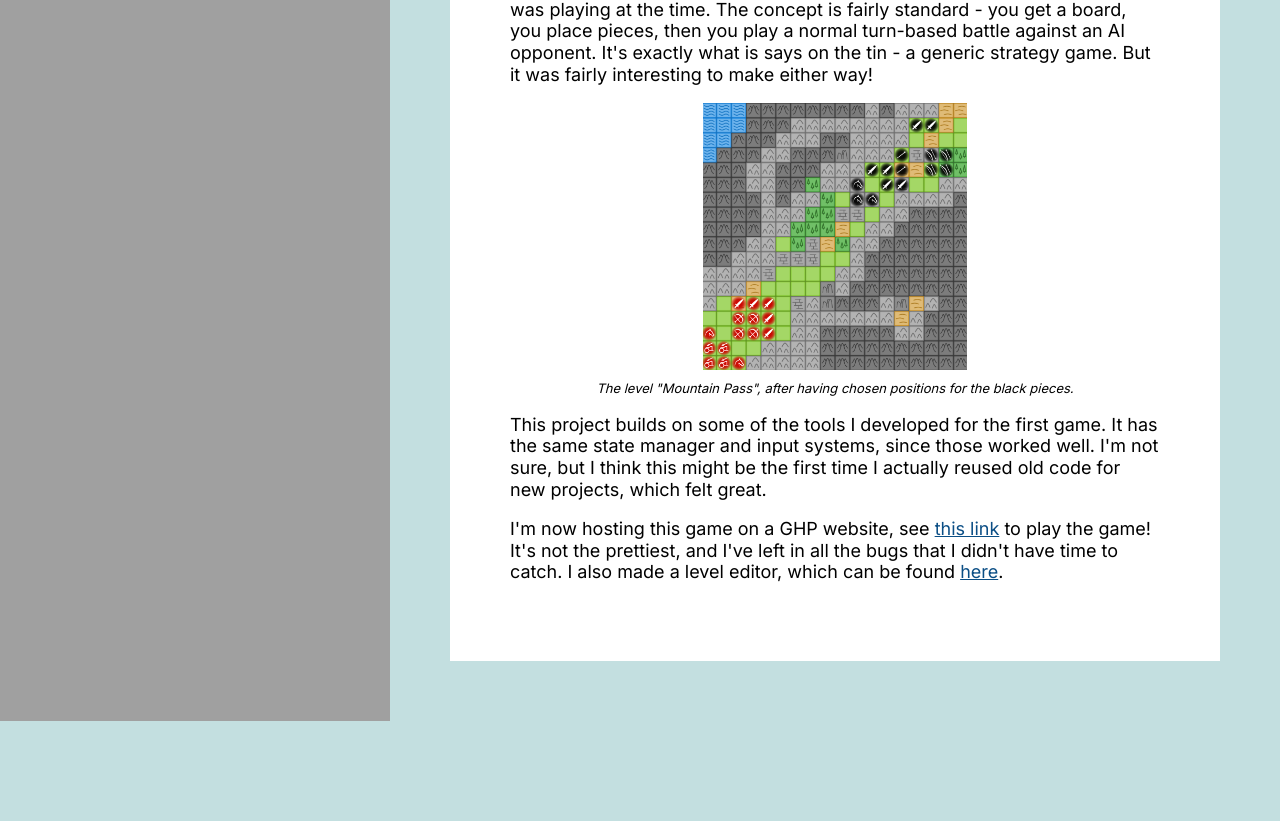
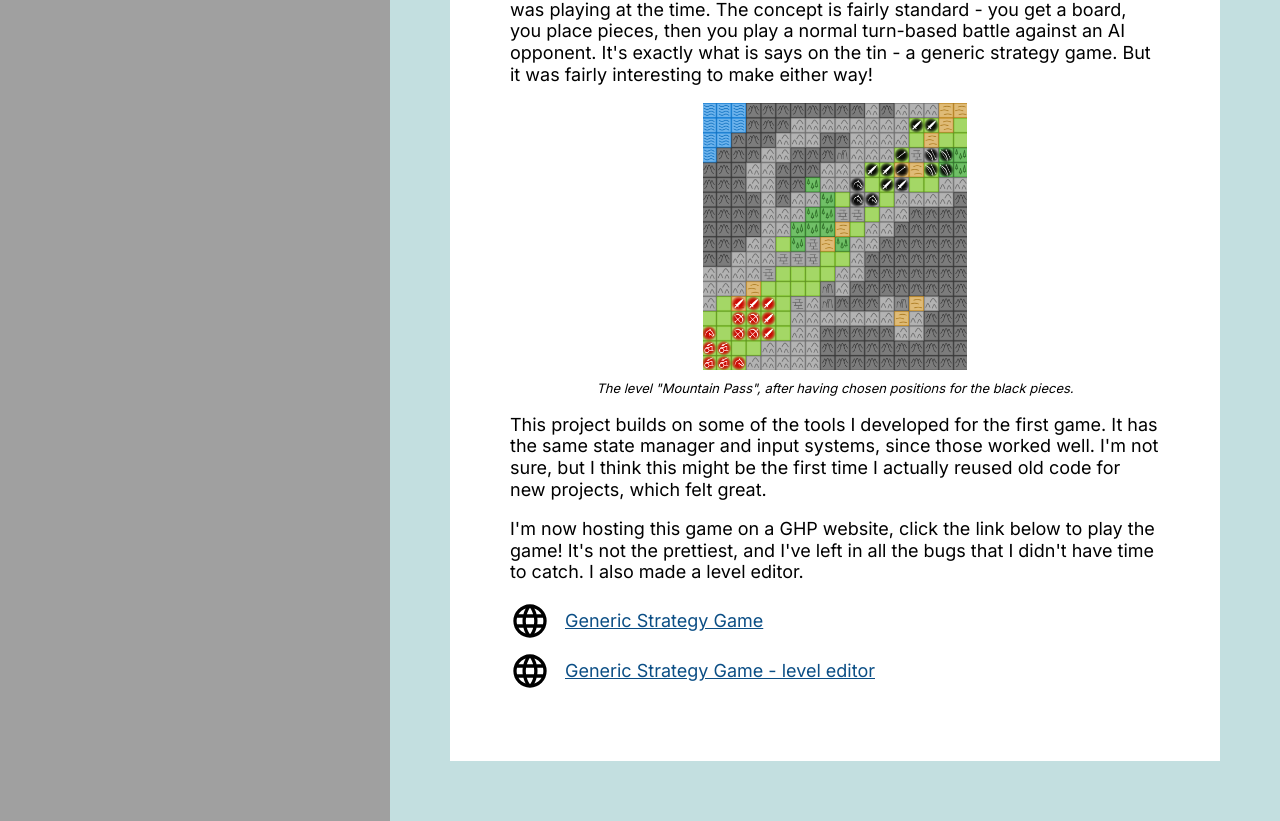
Before and after one commit to k-henr/k-henr.github.io, a Next.js app: page /programming/genericstrategy in a window 1280 px wide. Shown: the part 329-1150 px from the top of the page. Before the commit the page ends 1050 px from the top, so only its background shows below. Built offline with nearby package versions, Linux system fonts and the light colour scheme; a web font is replaced by a local one.

Commit message:
Added icon links on the programming pages

```diff
--- a/app/_components/linkWithIcon.tsx
+++ b/app/_components/linkWithIcon.tsx
@@ -12,9 +12,9 @@ export function LinkWithIcon({
         | undefined;
 }>) {
     return (
-        <a href={href} className="pageIconLinkListElement" target={target}>
+        <a href={href} className="linkWithIcon" target={target}>
             <img src={src} />
-            <p className="pageIconLinkLabel">{children}</p>
+            <p>{children}</p>
         </a>
     );
 }
--- a/app/globals.css
+++ b/app/globals.css
@@ -173,25 +173,19 @@ a {
     padding: 1px;
 }
 
-.pageIconLinkList {
-    margin-bottom: 10px;
-}
-.pageIconLinkListElement {
+.linkWithIcon {
     display: flex;
     flex-direction: row;
     align-items: center;
-    margin: 10px 0px;
 
     color: unset;
     text-decoration: none;
 }
-
-.pageIconLinkListElement > img {
+.linkWithIcon > img {
     height: 40px;
 }
-
-.pageIconLinkLabel {
-    margin: 0 30px;
+.linkWithIcon > p {
+    margin: 0 15px;
     color: var(--links);
     text-decoration: underline;
 }
@@ -239,4 +233,8 @@ a {
     .page {
         margin: 60px;
     }
+
+    .linkWithIcon {
+        margin: 10px 0;
+    }
 }
--- a/app/programming/genericstrategy/page.tsx
+++ b/app/programming/genericstrategy/page.tsx
@@ -1,4 +1,5 @@
 import { ImageContainer } from "@/app/_components/imageContainer";
+import { LinkWithIcon } from "@/app/_components/linkWithIcon";
 
 export default function Page() {
     return (
@@ -35,18 +36,23 @@ export default function Page() {
                     projects, which felt great.
                 </p>
                 <p>
-                    I'm now hosting this game on a GHP website, see{" "}
-                    <a href="https://k-henr.github.io/genericStrategyGame/index.html">
-                        this link
-                    </a>{" "}
-                    to play the game! It's not the prettiest, and I've left in
-                    all the bugs that I didn't have time to catch. I also made a
-                    level editor, which can be found{" "}
-                    <a href="https://k-henr.github.io/genericStrategyGame/levelBuilder.html">
-                        here
-                    </a>
-                    .
+                    I'm now hosting this game on a GHP website, click the link
+                    below to play the game! It's not the prettiest, and I've
+                    left in all the bugs that I didn't have time to catch. I
+                    also made a level editor.
                 </p>
+                <LinkWithIcon
+                    href="https://k-henr.github.io/genericStrategyGame/index.html"
+                    src="/Icons/webGlobe.svg"
+                >
+                    Generic Strategy Game
+                </LinkWithIcon>
+                <LinkWithIcon
+                    href="https://k-henr.github.io/genericStrategyGame/levelBuilder.html"
+                    src="/Icons/webGlobe.svg"
+                >
+                    Generic Strategy Game - level editor
+                </LinkWithIcon>
             </div>
         </>
     );
```
Also changed, not shown: app/programming/ghostfriend/page.tsx (+8 -6 lines), public/Icons/webGlobe.svg (added).
